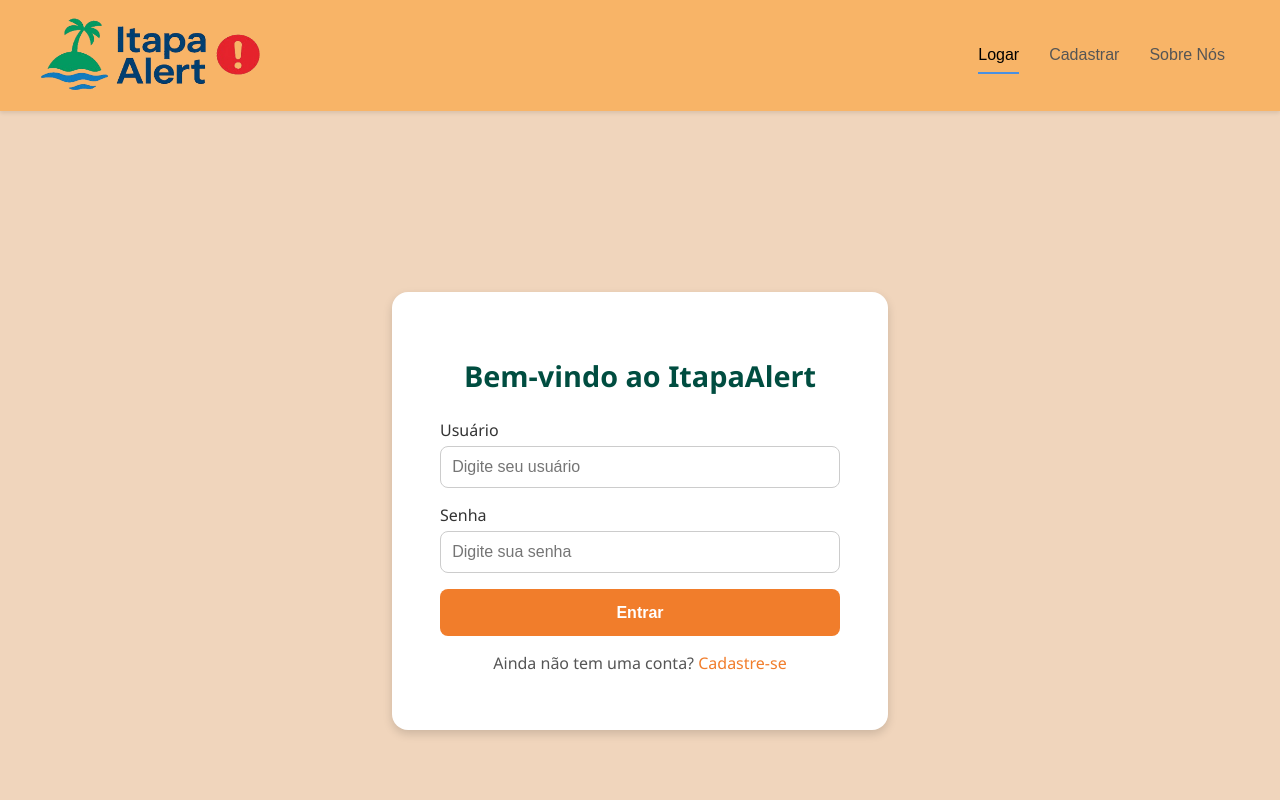
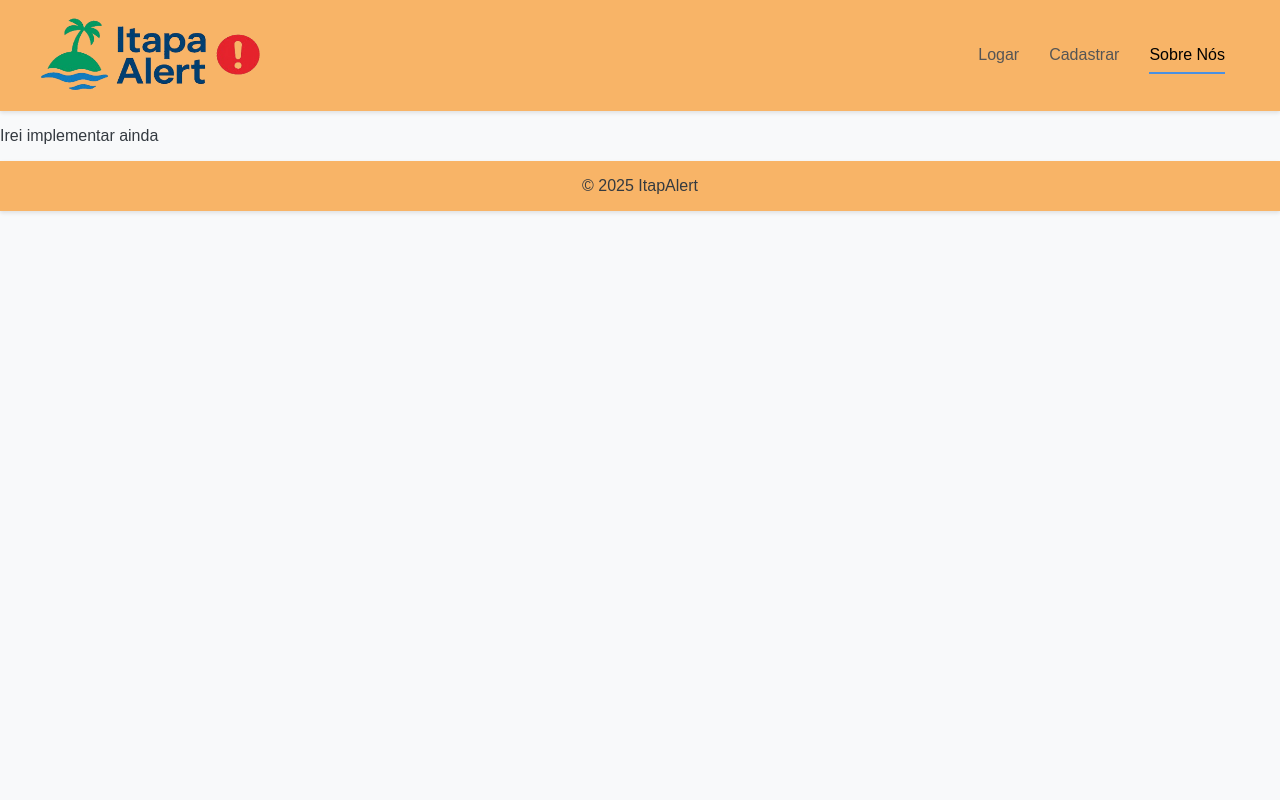
Before and after one commit to EmyBatista21/itapalert, an Angular app: page /sobre in a window 1280 px wide. Before the commit this address led to /login. Shown: the top 800 px of the page. Built offline with nearby package versions, Linux system fonts and the light colour scheme.

Commit message:
Atualizacoes

```diff
--- a/src/app/app.routes.ts
+++ b/src/app/app.routes.ts
@@ -5,6 +5,7 @@ import { CadastroAlertas } from "./componentes/cadastro-alertas/cadastro-alertas
 import { LoginComponent } from "./pages/login/login/login";
 import { AuthGuard } from "./guards/auth.guard/auth.guard";
 import { Cadastro } from "./pages/cadastro/cadastro";
+import { Sobre } from "./pages/sobre/sobre";
 
 export const routes: Routes = [
   // Página de Login
@@ -32,6 +33,11 @@ export const routes: Routes = [
     canActivate: [AuthGuard]
   },
 
+  {
+    path: 'sobre',
+    component: Sobre,
+  },
+
   // Rota padrão -> redireciona para login
   {
     path: '',
--- a/src/app/componentes/header/header.html
+++ b/src/app/componentes/header/header.html
@@ -17,7 +17,7 @@
         <ng-container *ngIf="isLoggedIn()">
           <li><a routerLink="/home" routerLinkActive="active" (click)="toggleMenu()">Home</a></li>
           <li><a routerLink="/cadastroAlertas" routerLinkActive="active" (click)="toggleMenu()">Cadastro Alertas</a></li>
-          <li><a routerLink="/sobre-nos" routerLinkActive="active" (click)="toggleMenu()">Sobre Nós</a></li>
+          <li><a routerLink="/sobre" routerLinkActive="active" (click)="toggleMenu()">Sobre Nós</a></li>
 
           <!-- Logout -->
           <li class="logout-icon">
@@ -29,7 +29,7 @@
 
         <li *ngIf="!isLoggedIn()"><a routerLink="/login" routerLinkActive="active" (click)="toggleMenu()">Logar</a></li>
         <li *ngIf="!isLoggedIn()"><a routerLink="/cadastro" routerLinkActive="active" (click)="toggleMenu()">Cadastrar</a></li>
-        <li *ngIf="!isLoggedIn()"><a routerLink="/sobre-nos" routerLinkActive="active" (click)="toggleMenu()">Sobre Nós</a></li>
+        <li *ngIf="!isLoggedIn()"><a routerLink="/sobre" routerLinkActive="active" (click)="toggleMenu()">Sobre Nós</a></li>
       </ul>
     </nav>
 
--- /dev/null
+++ b/src/app/pages/sobre/sobre.html
@@ -0,0 +1 @@
+<p>Irei implementar ainda</p>
```
Also changed, not shown: src/app/pages/sobre/sobre.ts (added, +11 -0 lines), src/app/pages/sobre/sobre.css (added), 1 other file (tests, documents, lock files or other folders).
